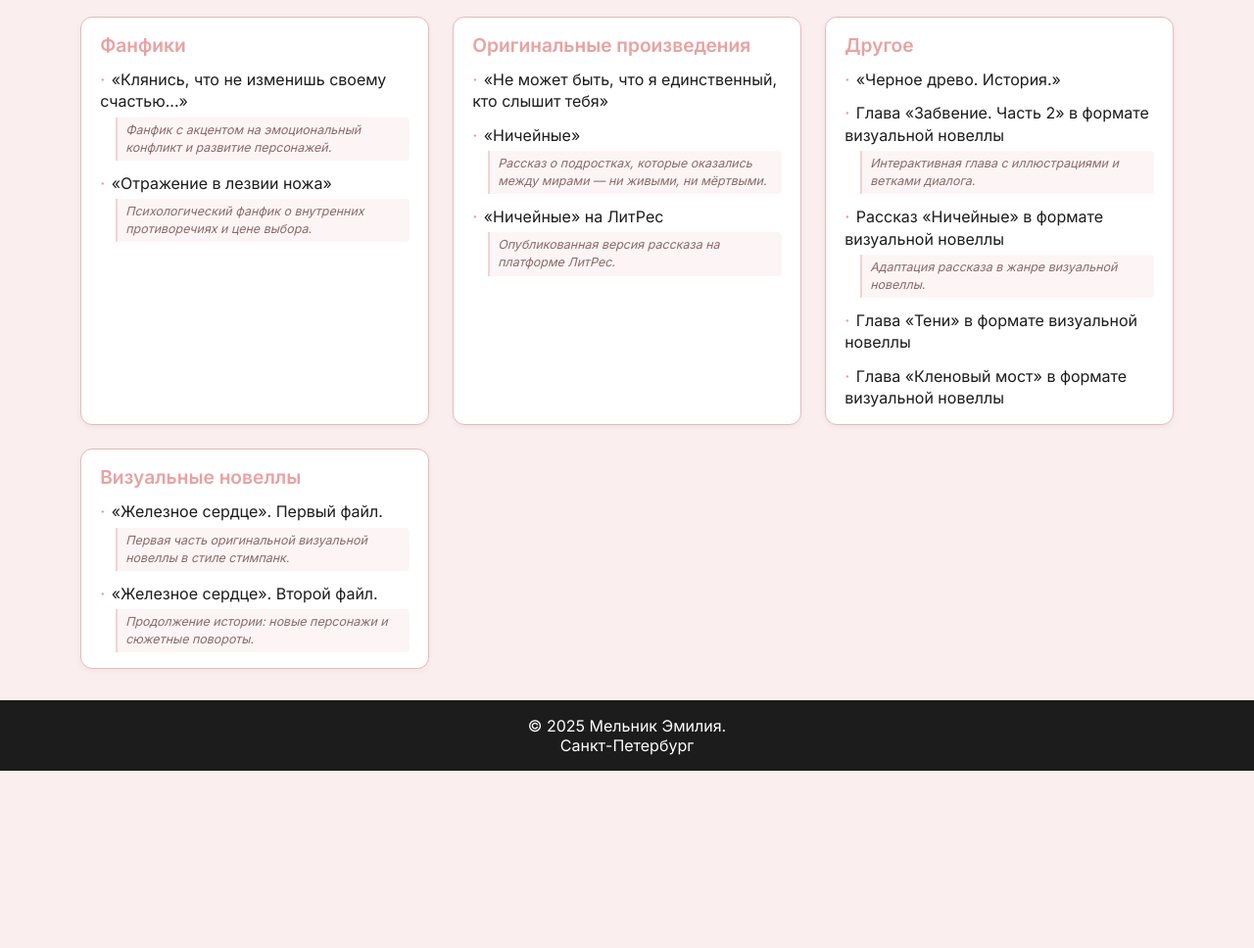
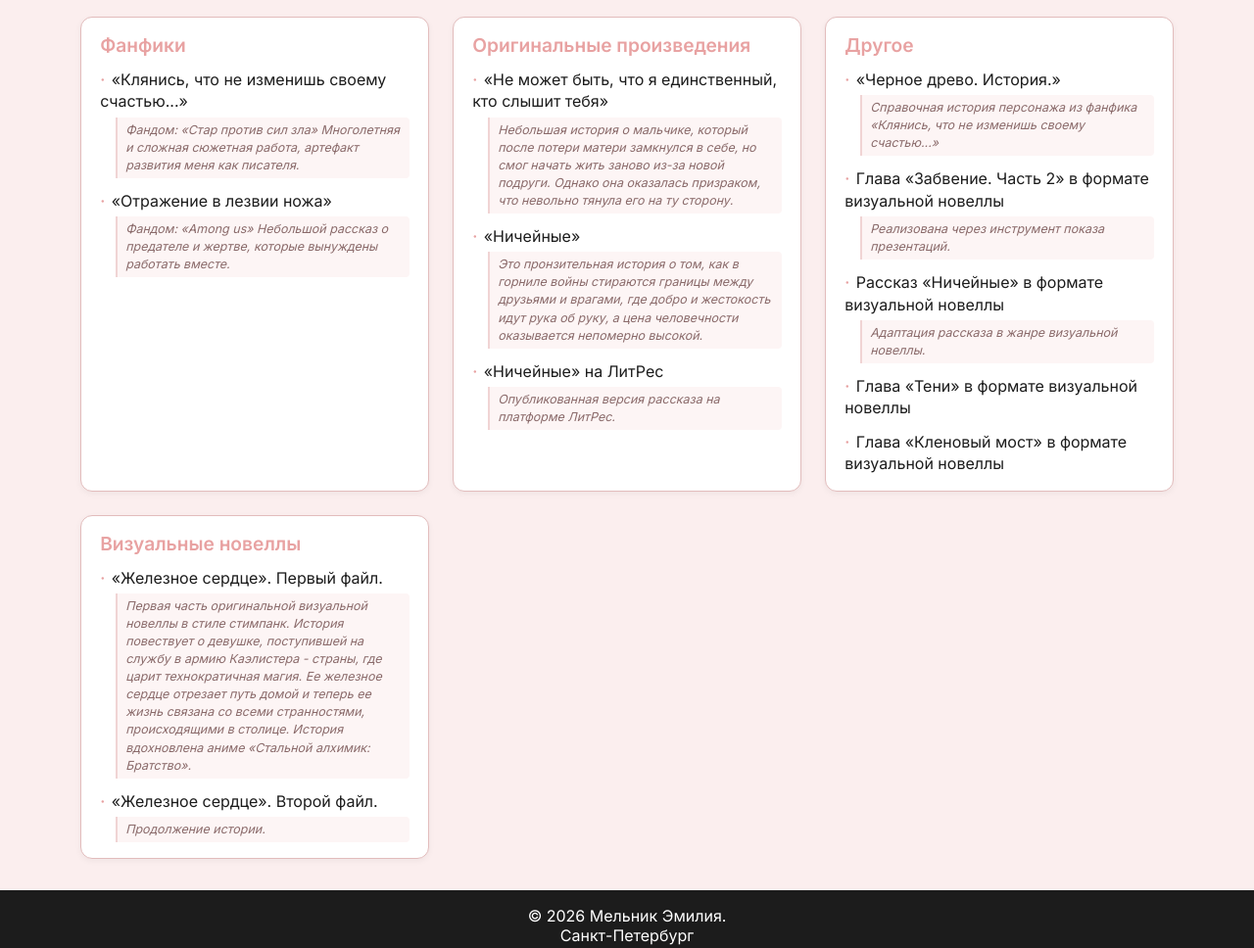
Before and after one commit to gabyshut/full-portfolio, a plain HTML site: page index.html in a window 1280 px wide. Shown: the part 580-1548 px from the top of the page at 98% size. Before the commit the page ends 1367 px from the top, so only its background shows below. Drawn offline with Linux system fonts and the light colour scheme.

Commit message:
Обновление аннотаций

```diff
--- a/index.html
+++ b/index.html
@@ -45,7 +45,7 @@
     </main>
 
     <footer>
-      <p>© 2025 Мельник Эмилия.<br />Санкт-Петербург</p>
+      <p>© 2026 Мельник Эмилия.<br />Санкт-Петербург</p>
     </footer>
 
     <script src="module.js" type="module"></script>
--- a/script.js
+++ b/script.js
@@ -5,12 +5,12 @@ export const modules = [
       {
         name: "«Клянись, что не изменишь своему счастью...»",
         link: "https://disk.yandex.ru/i/eAbOu48wxQLH4Q",
-        annotation: "Фанфик с акцентом на эмоциональный конфликт и развитие персонажей.",
+        annotation: "Фандом: «Стар против сил зла» Многолетняя и сложная сюжетная работа, артефакт развития меня как писателя.",
       },
       {
         name: "«Отражение в лезвии ножа»",
         link: "https://disk.yandex.ru/i/7sk07IotxVdo2w",
-        annotation: "Психологический фанфик о внутренних противоречиях и цене выбора.",
+        annotation: "Фандом: «Among us» Небольшой рассказ о предателе и жертве, которые вынуждены работать вместе.",
       },
     ],
   },
@@ -20,11 +20,12 @@ export const modules = [
       {
         name: "«Не может быть, что я единственный, кто слышит тебя»",
         link: "https://disk.yandex.ru/i/7HbcT_Eu98OHGg",
+        annotation: "Небольшая история о мальчике, который после потери матери замкнулся в себе, но смог начать жить заново из-за новой подруги. Однако она оказалась призраком, что невольно тянула его на ту сторону."
       },
       {
         name: "«Ничейные»",
         link: "https://docs.google.com/document/d/1V0u5CdBwIh5JPa_xLk9SN0ijYcHF9BMSgIJ7Ynw8uUE/edit?usp=sharing",
-        annotation: "Рассказ о подростках, которые оказались между мирами — ни живыми, ни мёртвыми.",
+        annotation: "Это пронзительная история о том, как в горниле войны стираются границы между друзьями и врагами, где добро и жестокость идут рука об руку, а цена человечности оказывается непомерно высокой.",
       },
       {
         name: "«Ничейные» на ЛитРес",
@@ -39,11 +40,12 @@ export const modules = [
       {
         name: "«Черное древо. История.»",
         link: "https://disk.yandex.ru/i/E1n6EUawXFH0xw",
+        annotation: "Справочная история персонажа из фанфика «Клянись, что не изменишь своему счастью...»"
       },
       {
         name: "Глава «Забвение. Часть 2» в формате визуальной новеллы",
         link: "https://disk.yandex.ru/i/eBuG_7lgP5WWRQ",
-        annotation: "Интерактивная глава с иллюстрациями и ветками диалога.",
+        annotation: "Реализована через инструмент показа презентаций.",
       },
       {
         name: "Рассказ «Ничейные» в формате визуальной новеллы",
@@ -66,12 +68,12 @@ export const modules = [
       {
         name: "«Железное сердце». Первый файл.",
         link: "https://disk.yandex.ru/i/APH1B8qTh3EbNg",
-        annotation: "Первая часть оригинальной визуальной новеллы в стиле стимпанк.",
+        annotation: "Первая часть оригинальной визуальной новеллы в стиле стимпанк. История повествует о девушке, поступившей на службу в армию Каэлистера - страны, где царит технократичная магия. Ее железное сердце отрезает путь домой и теперь ее жизнь связана со всеми странностями, происходящими в столице. История вдохновлена аниме «Стальной алхимик: Братство».",
       },
       {
         name: "«Железное сердце». Второй файл.",
         link: "https://disk.yandex.ru/i/wnBO6kZfDP9dtA",
-        annotation: "Продолжение истории: новые персонажи и сюжетные повороты.",
+        annotation: "Продолжение истории.",
       },
     ],
   },
```
